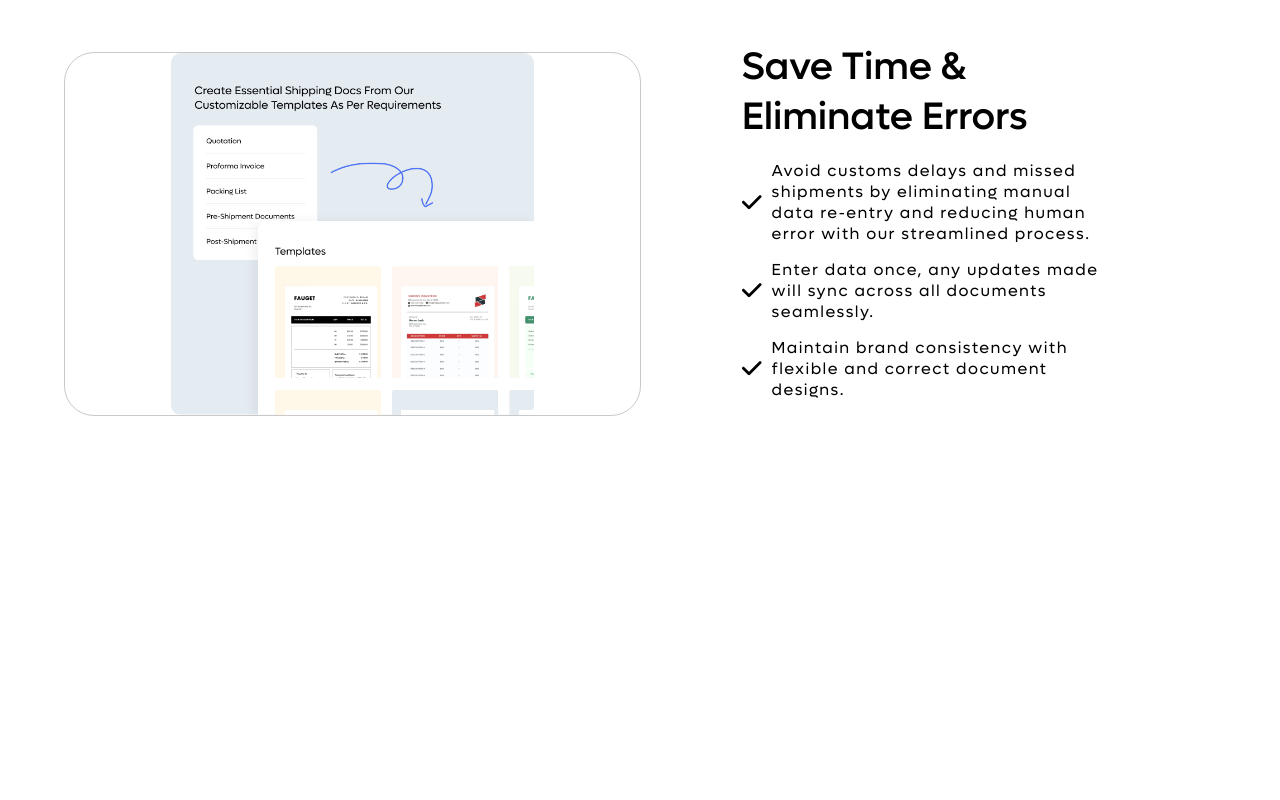
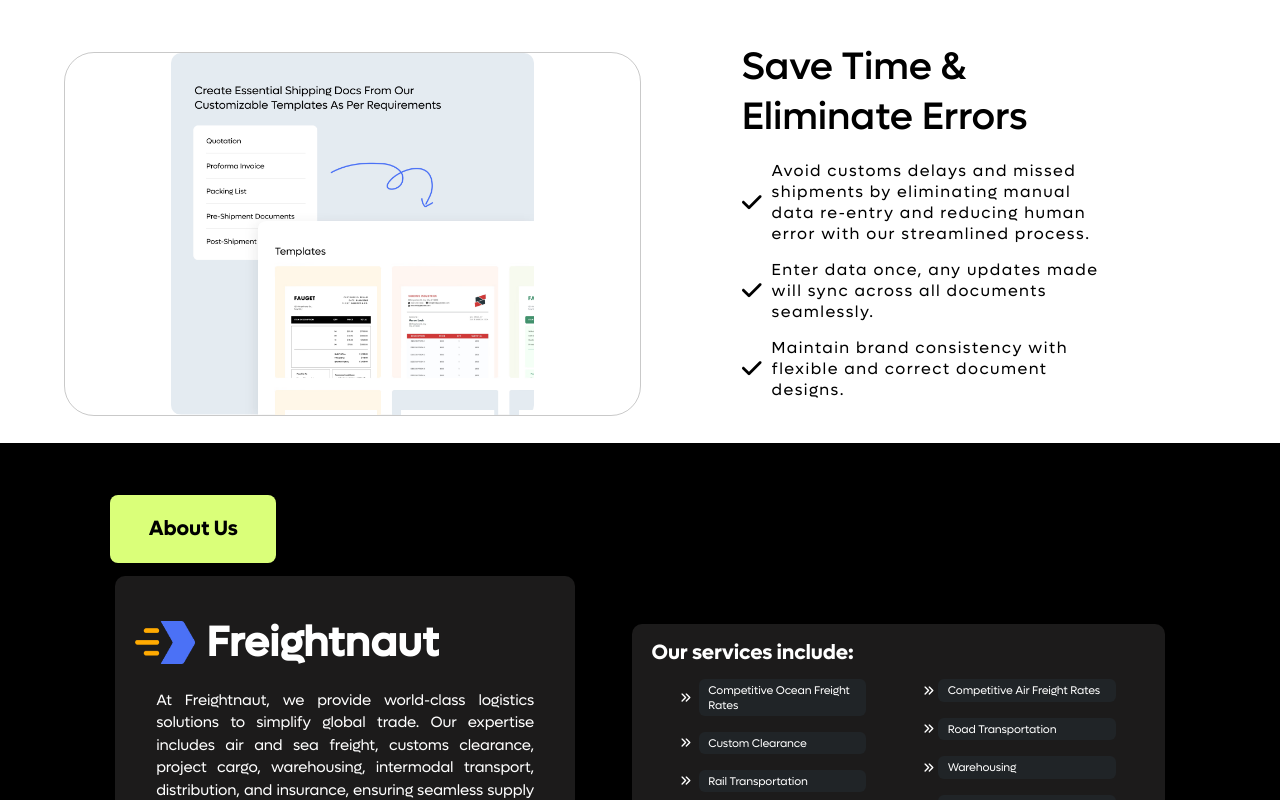
Before and after one commit to Adikahandal/Freightnaut_Clone, a React (Create React App) app: page / in a window 1280 px wide. Shown: the part 2000-2800 px from the top of the page. Before the commit the page ends 2443 px from the top, so only its background shows below. Built offline with nearby package versions, Linux system fonts and the light colour scheme.

Commit message:
completed about us

```diff
--- a/src/App.js
+++ b/src/App.js
@@ -1,3 +1,4 @@
+import About from './components/About';
 import Body from './components/Body';
 import FFS from './components/FFS';
 import Freightnaut_soft from './components/Freightnaut_soft';
@@ -14,6 +15,8 @@ function App() {
       <Body></Body>
       <FFS></FFS>
       <Freightnaut_soft></Freightnaut_soft>
+      <About></About>
+
     </>
   );
 }
--- /dev/null
+++ b/src/components/About.jsx
@@ -0,0 +1,131 @@
+import React from 'react'
+import './../styles/About.css'
+import { FontAwesomeIcon } from '@fortawesome/react-fontawesome'
+import { faAngleDoubleRight } from '@fortawesome/free-solid-svg-icons'
+import bg from './../assets/logo_img.png'
+
+const About = () => {
+  return (
+    <div className='about_container'>
+      <div className='about_button_div'>
+        <p className='about_button'>About Us</p>
+      </div>
+
+      {/* contents */}
+
+      <div className='about_content_cont'>
+        <div className='abt_content1'>
+          <div className="heading_cont">
+            <img src={bg} alt="logo" />
+            <h1 className="heading_abt">Freightnaut</h1>
+          </div>
+          <div className='_para_container'>
+            <p>
+              At Freightnaut, we provide world-class logistics solutions to simplify global trade. Our expertise includes air and sea freight, customs clearance, project cargo, warehousing, intermodal transport, distribution, and insurance, ensuring seamless supply chain services.
+            </p>
+            <p>
+              As trusted partners, we add value at every step, with a commitment to professionalism, flexibility, and a client-first approach. We design tailored logistics solutions to meet your specific needs, ensuring efficient and effective operations.
+            </p>
+          </div>
+        </div>
+        <div className='abt_content2'>
+          <h3 className='abt_heading2'>Our services include:</h3>
+          <div className="include_cont">
+            <div className='content2_part1'>
+              <div>
+                <FontAwesomeIcon icon={faAngleDoubleRight} className='about_icon'/>
+                <div className='include_div'>
+                  <p className="include">Competitive Ocean Freight Rates</p>
+                </div>
+              </div>
+              <div>
+                <FontAwesomeIcon icon={faAngleDoubleRight} className='about_icon'/>
+                <div className='include_div'>
+                  <p className="include">Custom Clearance</p>
+                </div>
+              </div>
+              <div>
+                <FontAwesomeIcon icon={faAngleDoubleRight} className='about_icon'/>
+                <div className='include_div'>
+                  <p className="include">Rail Transportation</p>
+                </div>
+              </div>
+              <div>
+                <FontAwesomeIcon icon={faAngleDoubleRight} className='about_icon'/>
+                <div className="include_div">
+                  <p className="include">Ship Chartering Service</p>
+                </div>
+              </div>
+              <div>
+                <FontAwesomeIcon icon={faAngleDoubleRight} className='about_icon'/>
+                <div className="include_div">
+                  <p className="include">Project Cargo Logistics</p>
+                </div>
+              </div>
+              <div>
+                <FontAwesomeIcon icon={faAngleDoubleRight} className='about_icon'/>
+                <div className='include_div'>
+                  <p className="include">LCL Consolidation</p>
+                </div>
+              </div>
+              <div>
+                <FontAwesomeIcon icon={faAngleDoubleRight} className='about_icon'/>
+                <div className='include_div'>
+                  <p className="include">Coastal Shipping Service</p>
+                </div>
+              </div>
+            </div>
+            <div className='content2_part2'>
+              <div>
+                <FontAwesomeIcon icon={faAngleDoubleRight} className='about_icon'/>
+                <div className="include_div">
+                  <p className="include">Competitive Air Freight Rates</p>
+                </div>
+              </div>
+              <div>
+                <FontAwesomeIcon icon={faAngleDoubleRight} className='about_icon'/>
+                <div className='include_div'>
+                  <p className="include">Road Transportation</p>
+                </div>
+              </div>
+              <div>
+                <FontAwesomeIcon icon={faAngleDoubleRight} className='about_icon'/>
+                <div className="include_div">
+                  <p className="include">Warehousing</p>
+                </div>
+              </div>
+              <div>
+                <FontAwesomeIcon icon={faAngleDoubleRight} className='about_icon'/>
+                <div className="include_div">
+                  <p className="include">Ship Broking Service</p>
+                </div>
+              </div>
+              <div>
+                <FontAwesomeIcon icon={faAngleDoubleRight} className='about_icon'/>
+                <div className='include_div'>
+                  <p className="include">Door-to-Door Service</p>
+                </div>
+              </div>
+              <div>
+                <FontAwesomeIcon icon={faAngleDoubleRight} className='about_icon'/>
+                <div className='include_div'>
+                  <p className="include">Buyers Consolidation</p>
+                </div>
+              </div>
+              <div>
+                <FontAwesomeIcon icon={faAngleDoubleRight} className='about_icon'/>
+                <div className='include_div'>
+                  <p className="include">Value-Added Services</p>
+                </div>
+              </div>
+            </div>
+          </div>
+        </div>
+      </div>
+    </div>
+
+
+  )
+}
+
+export default About
--- a/src/components/Header.jsx
+++ b/src/components/Header.jsx
@@ -14,9 +14,16 @@ const Header = () => {
                 <div className='links-holder'>
                     <nav className='navLinks'>
                         <a className='links'>About</a>
+
+                        {/* <label htmlFor="Services">Services</label>
+                        <select name="Services" id="Services">
+                            <option value="Cha"></option>
+                            <option value="Soft"></option>
+                        </select> */}
                         <a className='links'>Services</a>
-                        <a className='links'>Global Networks</a>
-                        <a className='links'>Resource</a>
+
+                        {/* <a className='links'>Global Networks</a>
+                        <a className='links'>Resource</a> */}
                         <a className='links'>Blog</a>
                         <a className='links'>Contact</a>
                     </nav>
--- /dev/null
+++ b/src/styles/About.css
@@ -0,0 +1,144 @@
+.about_container{
+    background-color: #000;
+    color: #fff;
+    display: flex;
+    flex-direction: column;
+    justify-content: center;
+    align-content: center;
+    padding: 4% 0;
+}
+
+.about_button_div{
+    margin: 0 110px 0 110px;
+    background-color: rgb(218, 255, 121);
+    width: 13%;
+    border-radius: 8px;
+}
+
+.about_button{
+    /* background: rgb(218, 255, 121); */
+    font-size: 1.3rem ;
+    font-family: Lufga Bold;
+    text-align: center;
+    color: #000;
+}
+
+.about_content_cont{
+    display: flex;
+    justify-content: space-between;
+    align-items: center;
+    padding: 1% 9% 0 9%;
+
+}
+
+.abt_content1{
+    width: 40%;
+    background-color: rgb(28, 27, 27);
+    padding: 40px 20px;
+    border-radius: 10px ;
+}
+
+.heading_cont{
+    display: flex;
+    align-items: center;
+    justify-content: start;
+    font-family: Lufga Medium;
+    letter-spacing: 0.01em;
+    font-weight: normal;
+}
+
+.abt_content1 img{
+    width: 60px;
+    height: 43px;
+}
+
+.heading_abt{
+    margin: 0 8px;
+    font-size: 2.6rem;
+    padding-left: 3px;
+}
+
+._para_container{
+    align-items: center;
+    width: 90%;
+    margin: 0 auto;
+}
+
+._para_container p{
+    margin-top: 5%;
+    text-align: justify;
+    font-size: 15px;
+    font-family: Lufga Regular;
+    line-height: 1.5em;
+
+}
+
+.abt_heading2{
+    margin: 0 ;
+    font-size: 1.3rem;
+    font-family: Lufga Bold;
+    font-weight: normal;
+}
+
+
+
+.abt_content2{
+    width: 47%;
+    display: flex;
+    flex-direction: column;
+    background-color: rgb(28, 27, 27);
+    padding: 15px 20px 5px 20px;
+    border-radius: 10px ;
+}
+
+.include_cont{
+    display: flex;
+    justify-content: space-around;
+    padding: 1% 0 1% 0;
+
+}
+
+.content2_part1{
+    display: flex;
+    flex-direction: column;
+    width: 40%;
+}
+.content2_part1 div{
+    display: flex;
+    align-items: center;
+    justify-content: start;
+    margin: 2%;
+}
+.about_icon{
+    font-size: 0.7rem;
+    margin-right: 2%;
+}
+
+.include_div{
+    width: 80%;
+    padding: 2% 5%;
+    margin-left: 3%;
+    background-color: rgb(32, 36, 39);
+    border-radius: 6px;
+}
+
+.include{
+    font-size: 0.70rem;
+    font-family: Lufga Regular;
+    font-weight: normal;
+    margin: 0;
+}
+
+.content2_part2{
+    display: flex;
+    flex-direction: column;
+    width: 40%;
+}
+.content2_part2 div{
+    margin-top: 0;
+    display: flex;
+    align-items: center;
+    justify-content: start;
+    margin: 2% 0;
+
+}
--- a/src/styles/Header.css
+++ b/src/styles/Header.css
@@ -41,7 +41,7 @@ header{
 }
 
 .links-holder {
-    width: 60%;
+    width: 50%;
 }
 
 .navLinks {
@@ -55,7 +55,8 @@ header{
 
 .links {
     padding: 0 5px;
-    font-family: Lufga Medium;
+    font-family: Lufga Regular;
+    font-weight: normal;
 }
 
 .links:hover{
```
